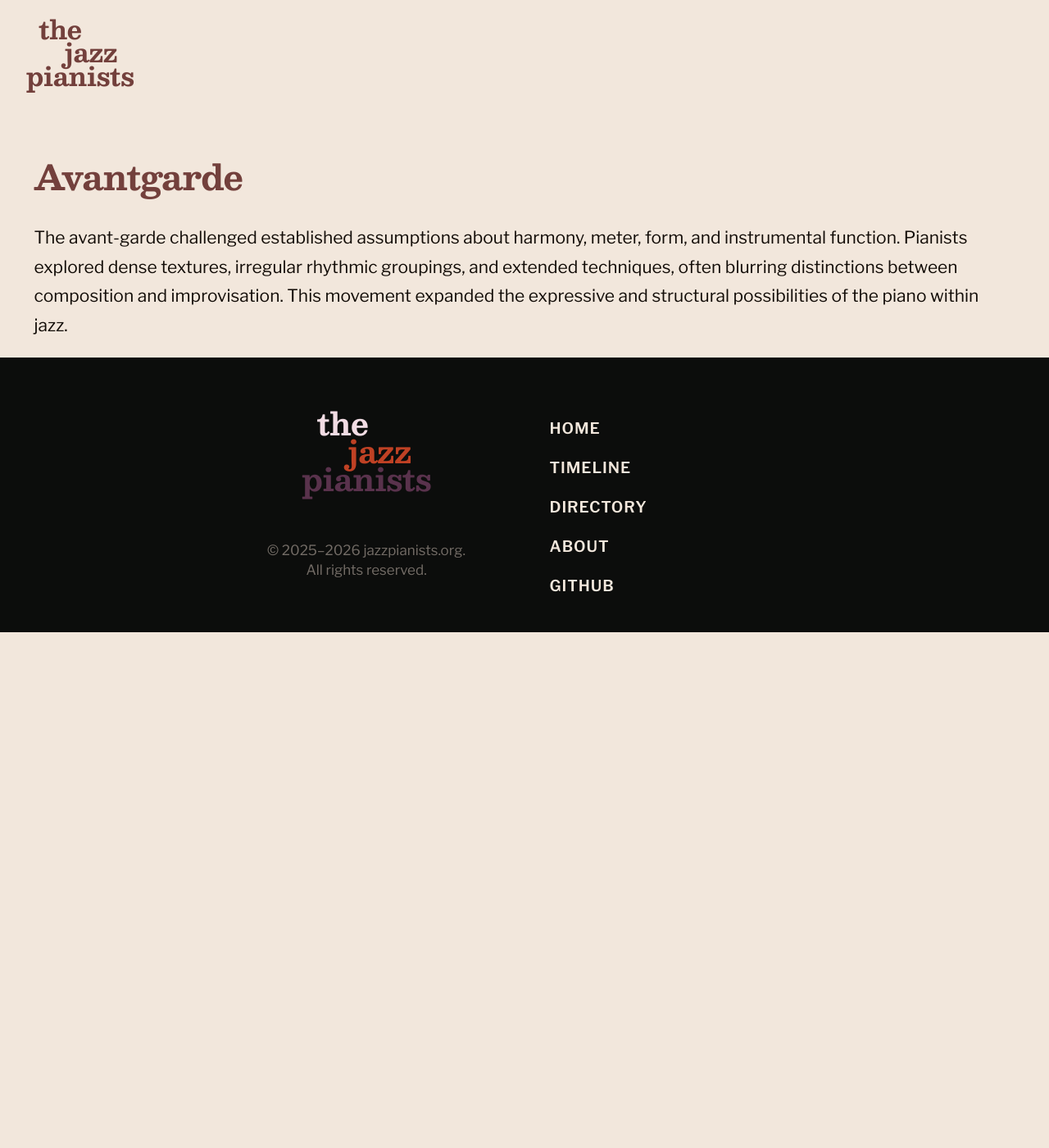
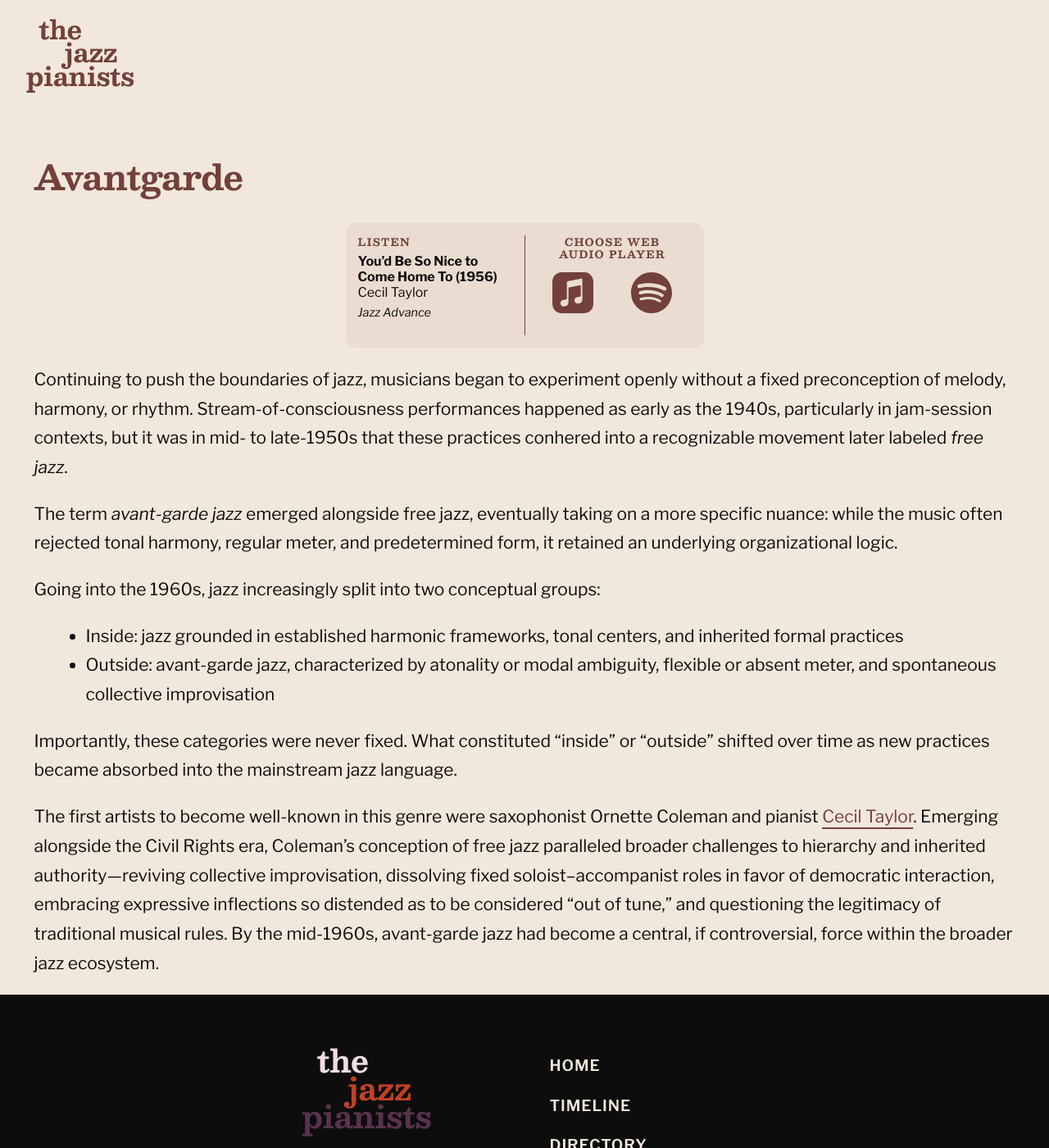
Before and after one commit to legion80/jazzpianists-org, a Jekyll site: the page built from collections/_genres/avantgarde.md, in a window 1280 px wide and 1400 px high. Shown: the whole window at 82% size. Built offline with Jekyll 4.4.1, drawn with Linux system fonts in a browser that asks for light colours.

Commit message:
Update timeline descriptions

```diff
--- a/_data/tracks.csv
+++ b/_data/tracks.csv
@@ -21,3 +21,4 @@ pk,title,album,artist,year,apple,spotify
 20,I Ain't Got Nobody (and Nobody Cares for Me),,Fats Waller,1937,i-aint-got-nobody-and-nobody-cares-for-me-instrumental/304747899?i=304747910,3E9XR6NrAcBbgTq38SNmOd
 21,You've Got to Be Modernistic,,James P. Johnson,youve-got-to-be-modernistic/1362354307?i=1362355213,7u0nkqwO95pyMY9CspORbu
 22,Honky Tonk Train Blues,,"Meade Lux Lewis",1937,honky-tonk-train-blues/290701711?i=290701778,7oTDuYHa8B8M6MpfR68oGy
+23,You'd Be So Nice to Come Home To,Jazz Advance,Cecil Taylor,1956,youd-be-so-nice-to-come-home-to/862524164?i=862524692,4emAHkDOBAmLUjHWz6MFRU
--- a/collections/_genres/avantgarde.md
+++ b/collections/_genres/avantgarde.md
@@ -5,4 +5,17 @@ timeline_start: 1959
 timeline_end: 1990
 ---
 
-The avant-garde challenged established assumptions about harmony, meter, form, and instrumental function. Pianists explored dense textures, irregular rhythmic groupings, and extended techniques, often blurring distinctions between composition and improvisation. This movement expanded the expressive and structural possibilities of the piano within jazz.
+{% include u/music-player-embed.html pk=23 %}
+
+Continuing to push the boundaries of jazz, musicians began to experiment openly without a fixed preconception of melody, harmony, or rhythm. Stream-of-consciousness performances happened as early as the 1940s, particularly in jam-session contexts, but it was in mid- to late-1950s that these practices conhered into a recognizable movement later labeled *free jazz*.
+
+The term *avant-garde jazz* emerged alongside free jazz, eventually taking on a more specific nuance: while the music often rejected tonal harmony, regular meter, and predetermined form, it retained an underlying organizational logic.
+
+Going into the 1960s, jazz increasingly split into two conceptual groups:
+
+- Inside: jazz grounded in established harmonic frameworks, tonal centers, and inherited formal practices
+- Outside: avant-garde jazz, characterized by atonality or modal ambiguity, flexible or absent meter, and spontaneous collective improvisation
+
+Importantly, these categories were never fixed. What constituted “inside” or “outside” shifted over time as new practices became absorbed into the mainstream jazz language.
+
+The first artists to become well-known in this genre were saxophonist Ornette Coleman and pianist {% include u/people-page.html person="Taylor" %}. Emerging alongside the Civil Rights era, Coleman’s conception of free jazz paralleled broader challenges to hierarchy and inherited authority—reviving collective improvisation, dissolving fixed soloist–accompanist roles in favor of democratic interaction, embracing expressive inflections so distended as to be considered “out of tune,” and questioning the legitimacy of traditional musical rules. By the mid-1960s, avant-garde jazz had become a central, if controversial, force within the broader jazz ecosystem.
```
Also changed, not shown: collections/_genres/bebop.md (+2 -0 lines), collections/_genres/fusion.md (+3 -0 lines), collections/_genres/hardbop.md (+6 -4 lines), collections/_genres/stride.md (+1 -1 lines), _includes/u/people-page.html (renamed from _includes/u/person-page.html).
